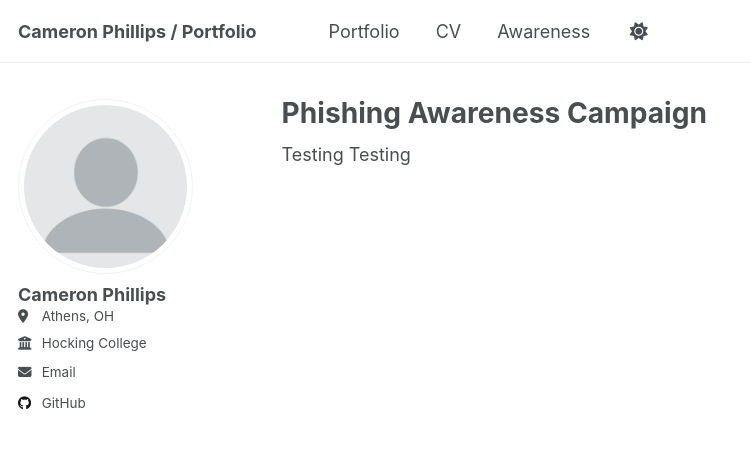
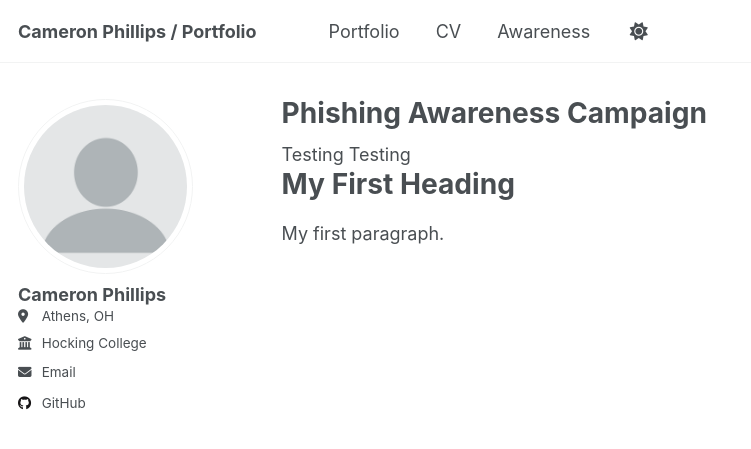
Before and after one commit to phillipsc2/portfolio-phillipsc2, a Jekyll site: the page built from _pages/awareness.html, in a window 1280 px wide. Shown: the top 449 px of the page, without its empty margins (0-751 px from the left). Built offline with Jekyll 4.4.1, drawn with Linux system fonts in a browser that asks for light colours.

Commit message:
Update awareness.html

```diff
--- a/_pages/awareness.html
+++ b/_pages/awareness.html
@@ -8,3 +8,6 @@ author_profile: true
 {% include base_path %}
 
 Testing Testing
+
+<h1>My First Heading</h1>
+<p>My first paragraph.</p>
```
